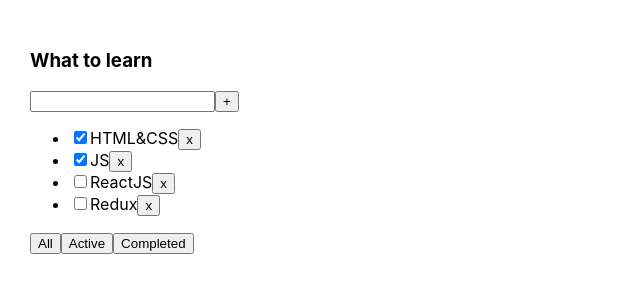
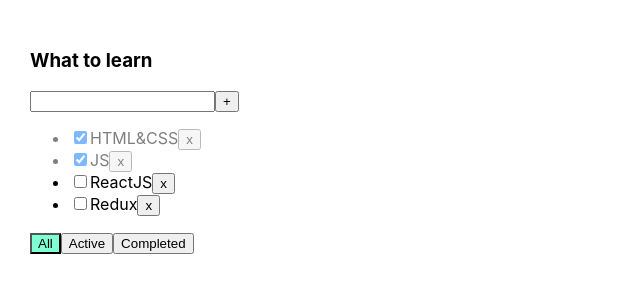
Before and after one commit to djimbik/Incubator-todolist, a React (Create React App) app: page / in a window 1280 px wide. Shown: the top 300 px of the page, without its empty margins (0-640 px from the left). Built offline with nearby package versions, Linux system fonts and the light colour scheme.

Commit message:
4 lesson done

```diff
--- a/src/App.css
+++ b/src/App.css
@@ -6,3 +6,19 @@
 .App > div {
   margin-right: 50px;
 }
+
+.error {
+  border: red 1px solid;
+}
+
+.error-message {
+  color: red;
+}
+
+.active-filter {
+  background-color: aquamarine;
+}
+
+.is-done {
+  opacity: 0.5;
+}
--- a/src/App.tsx
+++ b/src/App.tsx
@@ -27,9 +27,19 @@
         setTasks(updatedTasks);
     }
 
+    function changeTaskStatus(id: string, isDone: boolean) {
+        setTasks(prevState =>
+            prevState.map(task => {
+                if (task.id === id) {
+                    return {...task, isDone: isDone}
+                }
+                return task;
+            }))
+    }
+
     function addTask(ms:string) {
-        setTasks((prevState) => [...tasks, {id: v1(), title: ms, isDone: false}])
-        console.log('проверка')
+        setTasks((prevState) => [...tasks, {id: v1(), title: ms,
+            isDone: false}])
     }
 
     const getFilteredTasks = (tasks: Array<TaskType>, filter: FilterValuesType) => {
@@ -54,6 +64,8 @@
                 title={title}
                 changeFilter={changeFilter}
                 addTask = {addTask}
+                changeTaskStatus={changeTaskStatus}
+                filter = {filter}
                 />
         </div>
     );
--- a/src/Todolist.tsx
+++ b/src/Todolist.tsx
@@ -1,4 +1,4 @@
-import React, {ChangeEvent, FC, KeyboardEventHandler, useState} from "react";
+import React, {ChangeEvent, ChangeEventHandler, FC, KeyboardEventHandler, useState} from "react";
 import {FilterValuesType} from "./App";
 
 export type TaskType = {
@@ -14,6 +14,8 @@
     removeTask: (id: string) => void
     changeFilter: (filter: FilterValuesType) => void
     addTask: (ms: string) => void
+    changeTaskStatus: (id: string, isDone: boolean) => void
+    filter: FilterValuesType
 }
 
 export const Todolist: FC<TodolistPropsType> = ({
@@ -22,17 +24,25 @@
                                                     removeTask,
                                                     changeFilter,
                                                     addTask,
+                                                    changeTaskStatus,
+                                                    filter
                                                 }) => {
 
     const tasksJSX: Array<JSX.Element> = tasks.map(item => {
-    const onRemovehandler = () => {
-        removeTask(item.id)
-    }
-        return <li key={item.id}>
+        const onRemovehandler = () => {
+            removeTask(item.id)
+        }
+
+        const onChangeHandler = (event: ChangeEvent<HTMLInputElement>) => {
+            changeTaskStatus(item.id, event.currentTarget.checked)
+        }
+
+        return <li key={item.id}
+                   className={item.isDone ? 'is-done' : ''}>
             {/*// key нужен, чтобы реакт использовал предыдущий стейт и не рисовал заново*/}
             {/*// уже отрисованные части списка при добавлении новых */}
-            <input type="checkbox" checked={item.isDone} readOnly/>
-            <span>{item.title}</span>
+            <input type="checkbox" checked={item.isDone} onChange={onChangeHandler} />
+            <span >{item.title}</span>
             <button onClick={onRemovehandler}>x</button>
         </li>
     }
@@ -40,12 +50,17 @@
     )
 
     const [newTaskTitle, setNewTaskTittle] = useState('')
+    const [error, setError] = useState<string | null>(null)
     const addTaskButtonHandler = () => {
+        if (newTaskTitle.trim() === '') {
+            setError('Title is required')
+            return
+        }
         addTask(newTaskTitle)
-        setNewTaskTittle('')
     }
     const onChangeInputHandler = (event: ChangeEvent<HTMLInputElement>) => {
         setNewTaskTittle(event.currentTarget.value)
+        setError(null)
     }
     const onKeyPressHandler = (event: React.KeyboardEvent<HTMLInputElement>) => {
         // Если пользователь нажал Enter, добавляем задачу
@@ -63,16 +78,21 @@
             <div>
                 <input value={newTaskTitle}
                        onChange={onChangeInputHandler}
-                       onKeyPress={onKeyPressHandler}/>
+                       onKeyPress={onKeyPressHandler}
+                       className={error ? 'error' : ''}/>
                 <button onClick={addTaskButtonHandler}>+</button>
+                {error && <div className={'error-message'}>{error}</div>}
             </div>
             <ul>
                 {tasksJSX}
             </ul>
             <div>
-                <button onClick={onAllClickFilterHandler}>All</button>
-                <button onClick={onActiveClickHandler}>Active</button>
-                <button onClick={onCompletedClickHandler}>Completed</button>
+                <button className={filter === 'all' ? 'active-filter' : ''}
+                        onClick={onAllClickFilterHandler}>All</button>
+                <button className={filter === 'active' ? 'active-filter' : ''}
+                        onClick={onActiveClickHandler}>Active</button>
+                <button className={filter === 'completed' ? 'active-filter' : ''}
+                        onClick={onCompletedClickHandler}>Completed</button>
             </div>
         </div>
     )
```
